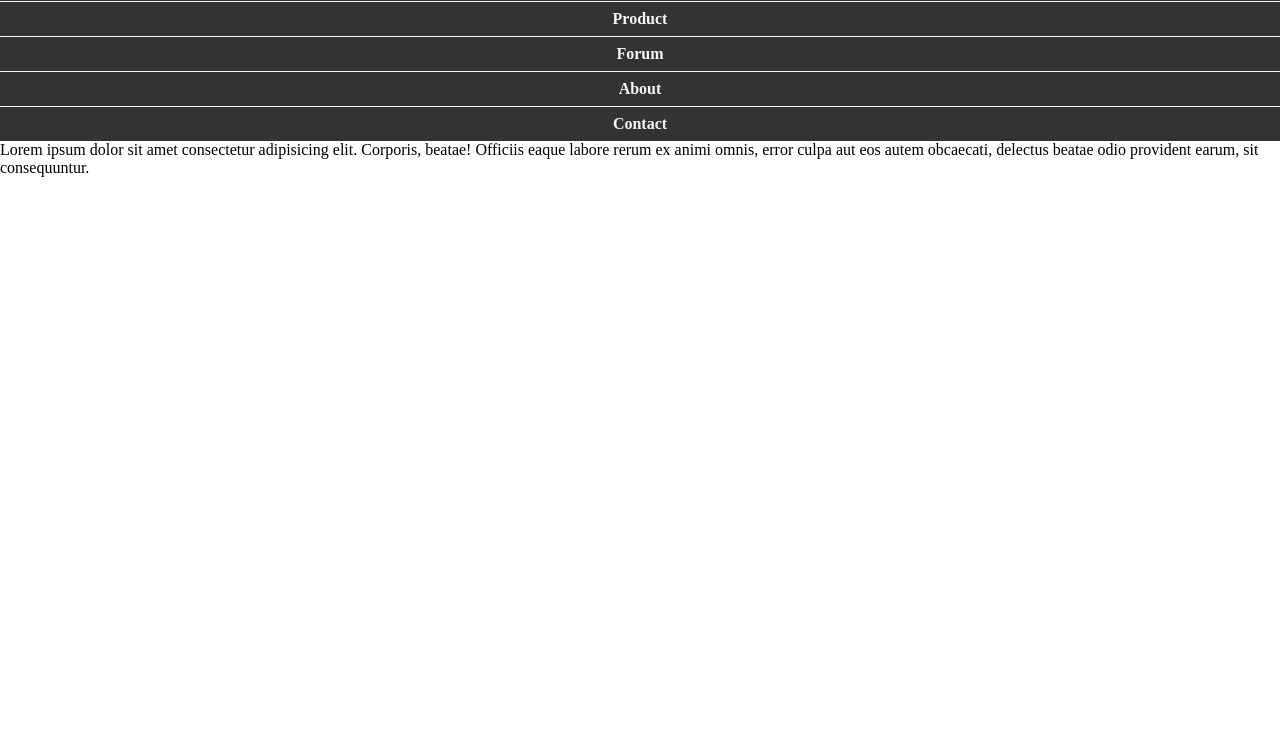
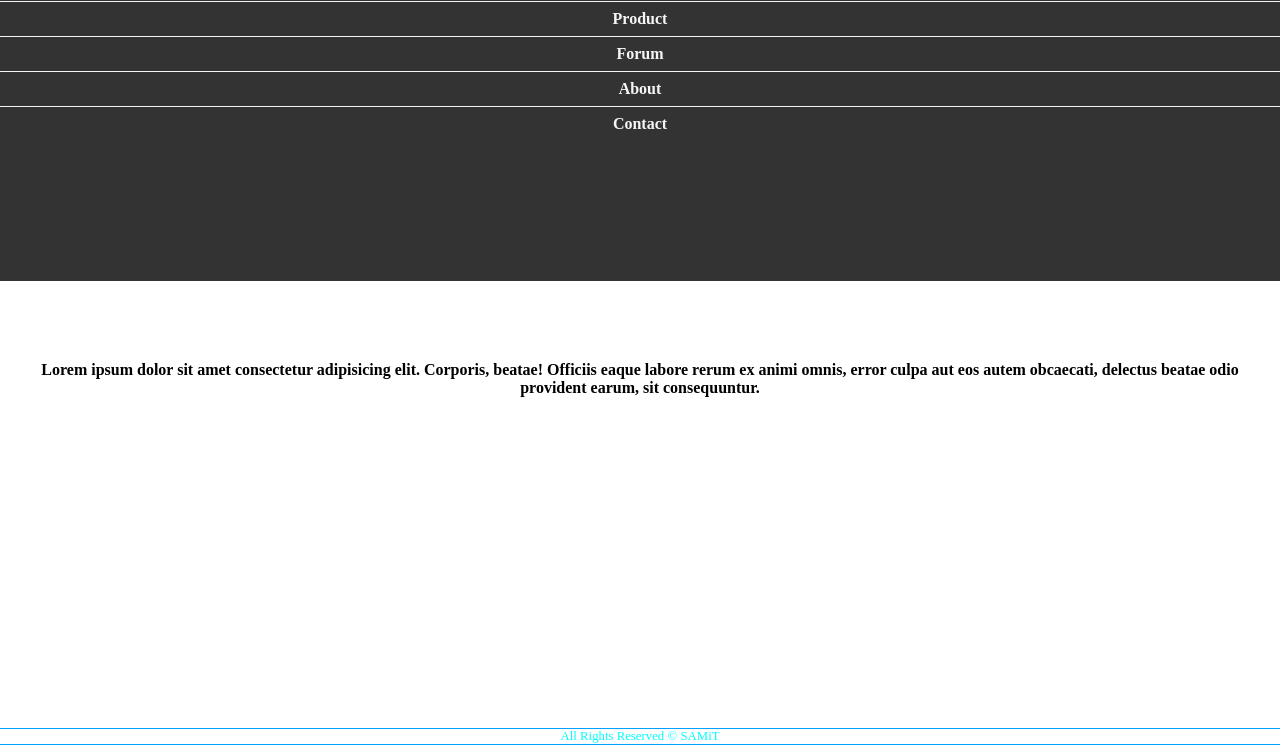
Before and after one commit to SAYEM088/v-css-one, a plain HTML site: page index.html in a window 1280 px wide. Shown: the part 55-800 px from the top of the page. Drawn offline with Linux system fonts and the light colour scheme.

Commit message:
v-css done

```diff
--- a/index.html
+++ b/index.html
@@ -10,7 +10,7 @@
 <body>
     <header>
         <section class="header-title">
-            <h1>Sam IT</h1>
+            <h1 class="samit">SAMiT</h1>
             <button class="menu-button">
                 <div class="menu-icon"></div>
             </button>
@@ -24,9 +24,12 @@
             </ul>
         </nav>
     </header>
-    <main>
-        <p>Lorem ipsum dolor sit amet consectetur adipisicing elit. Corporis, beatae! Officiis eaque labore rerum ex animi omnis, error culpa aut eos autem obcaecati, delectus beatae odio provident earum, sit consequuntur.</p>
-    </main>
+    <section class="context">
+        <h4>Lorem ipsum dolor sit amet consectetur adipisicing elit. Corporis, beatae! Officiis eaque labore rerum ex animi omnis, error culpa aut eos autem obcaecati, delectus beatae odio provident earum, sit consequuntur.</h4>
+    </section>
+    <footer class="sticky-footer">
+        <p class="samit"> All Rights Reserved &#169; SAMiT</p>
+    </footer>
 </body>
 
 </html>
--- a/style.css
+++ b/style.css
@@ -64,8 +64,11 @@ transition: all .5s;
  }
  :is(header:hover, header:focus-within) nav{
    display: block;
+   height: 35vh;
+   z-index: 1;
 
  }
+
 nav{
     background-color: var(--HEADER-BGCOLOR);
     display: none;
@@ -108,3 +111,23 @@ nav{
     transform: scale(1.2);
     transition: all 0.4s;
  }
+
+ /* Extra  */
+.context{
+    text-align: center;
+    margin: 5rem 2rem ;
+ }
+ .sticky-footer{
+   position: sticky;
+   top: 100%;
+   text-align: center;
+   border-top: 1px solid rgb(0, 162, 255);
+   border-bottom: 1px solid rgb(0, 162, 255);
+   box-shadow: 5px;
+   color: rgb(25, 0, 255);
+   font-size: .8rem;
+   font-weight: 500;
+ }
+ .samit{
+    color: aqua;
+ }
```
